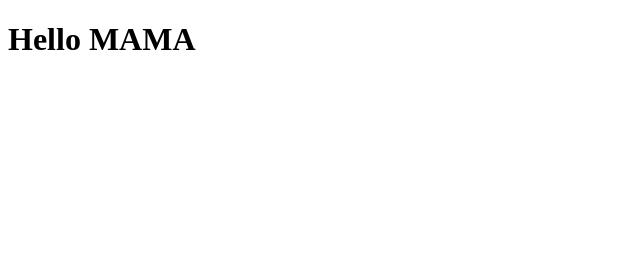
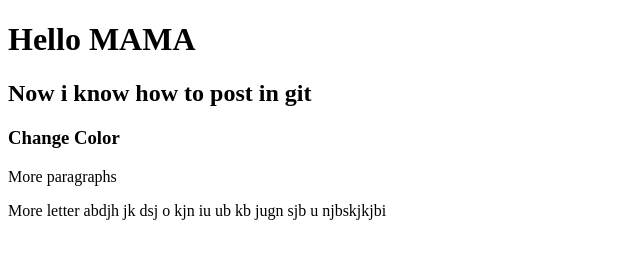
Before and after one commit to abrar1636029/My_First_Web, a plain HTML site: page index.html in a window 1280 px wide. Shown: the whole page, without its empty margins (0-640 px from the left). Drawn offline with Linux system fonts and the light colour scheme.

Commit message:
My git commit

```diff
--- a/index.html
+++ b/index.html
@@ -8,5 +8,9 @@
 </head>
 <body>
     <h1>Hello MAMA</h1>
+    <h2>Now i know how to post in git</h2>
+    <h3>Change Color</h3>
+    <p>More paragraphs</p>
+    <p>More letter abdjh jk dsj o kjn iu  ub kb jugn sjb u njbskjkjbi</p>
 </body>
 </html>
```
